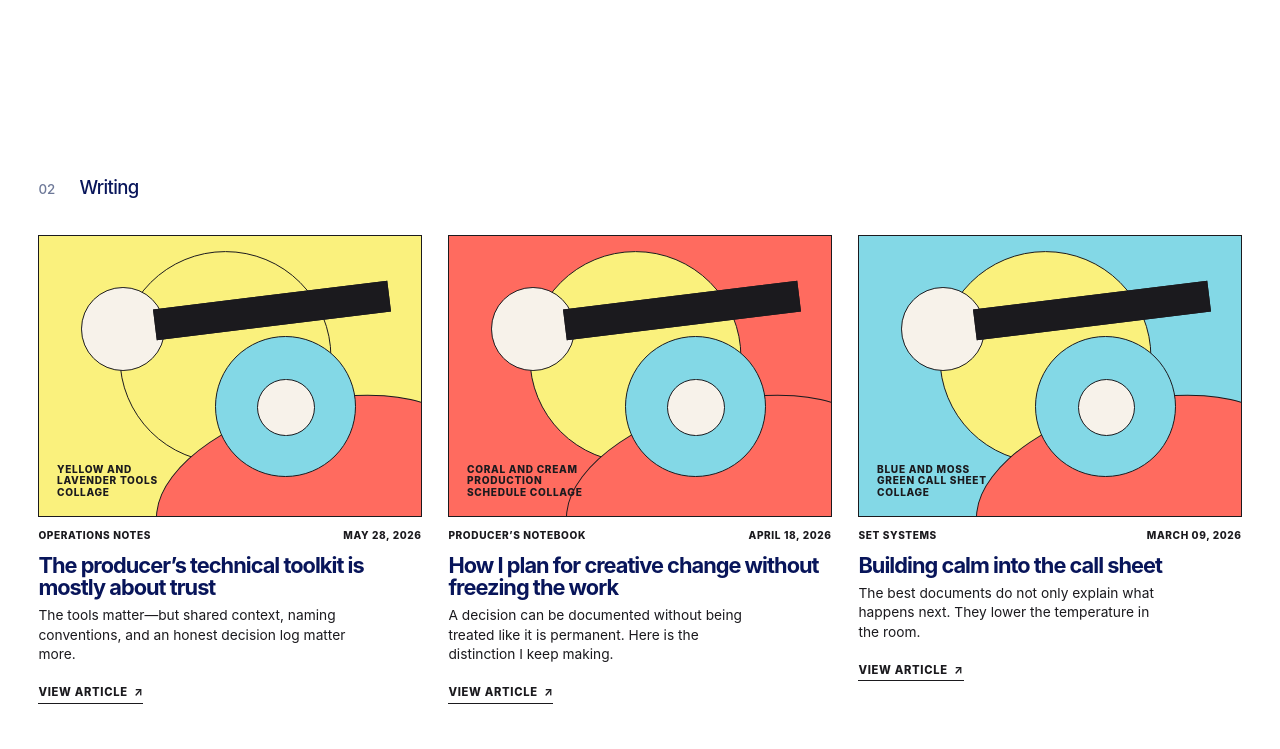
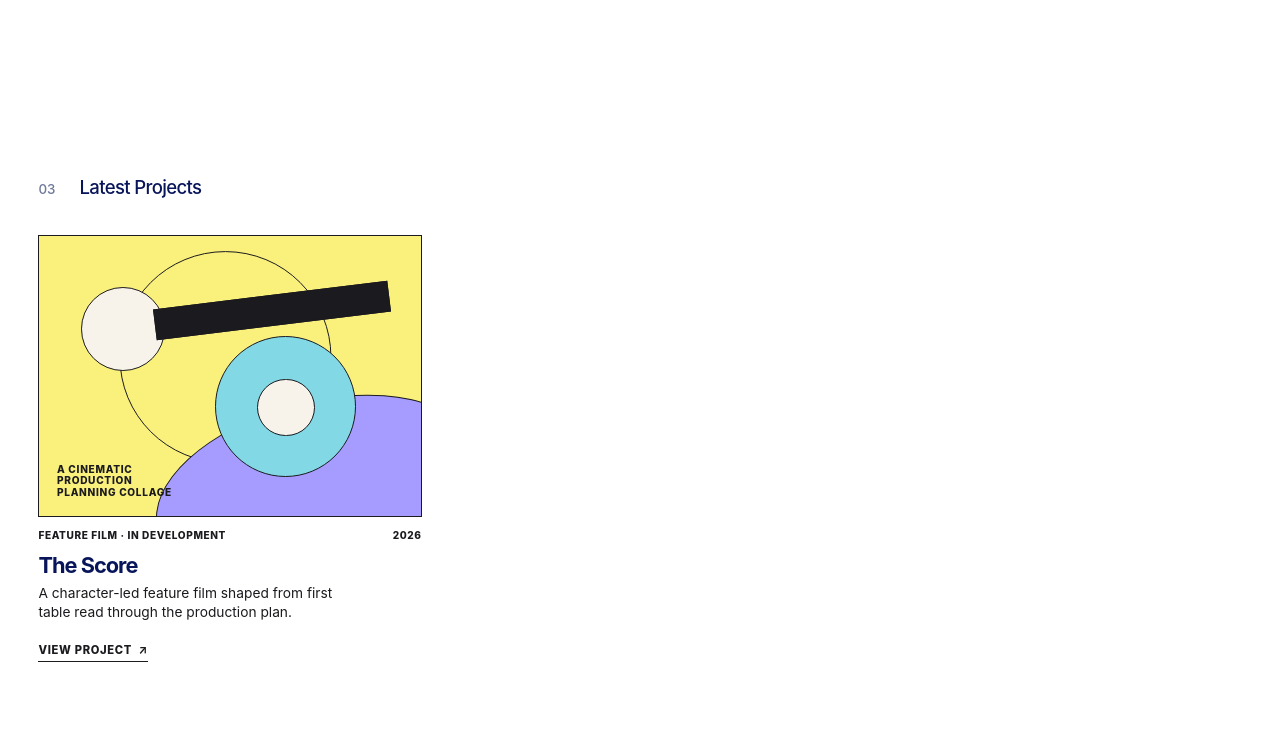
Before and after one commit to sylviaproduces/sylviaproduces.github.io, a website with bundled scripts: page index.html in a window 1280 px wide. Shown: the part 1430-2179 px from the top of the page. Built offline with nearby package versions, Linux system fonts and the light colour scheme.

Commit message:
Update index.html
Remove writing section

```diff
--- a/index.html
+++ b/index.html
@@ -32,10 +32,10 @@
       </div>
     </section>
 
-    <section class="section section--sky" id="writing">
+    <!--<section class="section section--sky" id="writing">
       <div class="section-head section-head--portfolio reveal"><h2><span>02</span> Writing</h2></div>
       <div class="work-grid" data-post-grid></div>
-    </section>
+    </section>-->
 
     <section class="section section--yellow" id="projects">
       <div class="section-head section-head--portfolio reveal"><h2><span>03</span> Latest Projects</h2></div>
```
